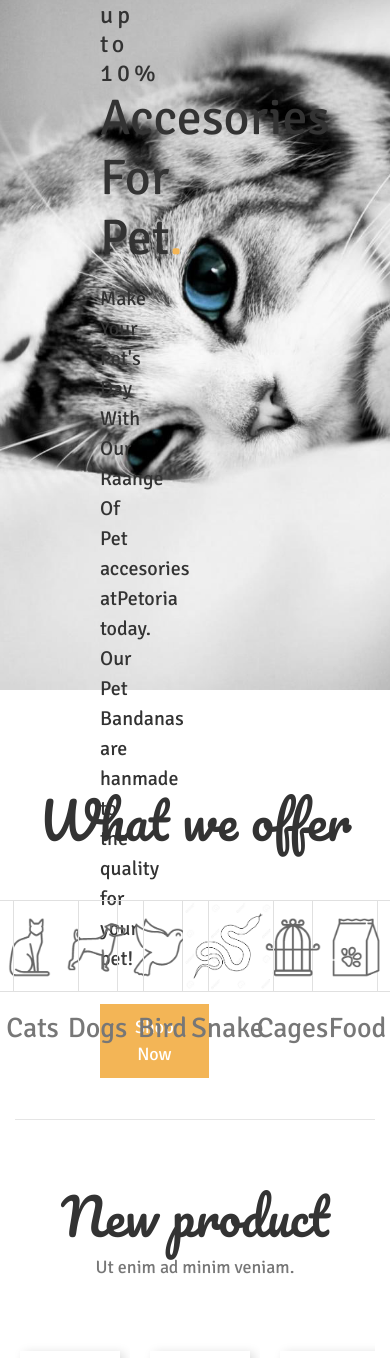
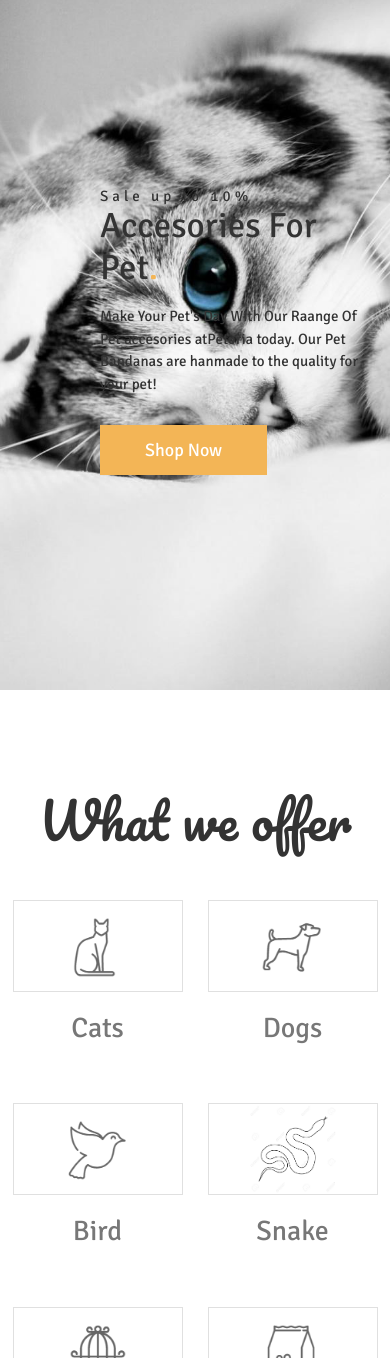
Before and after one commit to thekids1002/3KS_SHOP, a PHP site: page / in a window 390 px wide; the page is wider, and only the part inside the window is pictured. Shown: the part 1102-2460 px from the top of that part. Run offline with PHP 8.4, Linux system fonts and the light colour scheme.

Commit message:
responsive content

```diff
--- a/css/content.css
+++ b/css/content.css
@@ -7,6 +7,9 @@
     --title-color: #000;
     --white-color: #fff;
     --primary-color: #F3B556;
+    --primary-color-hover: #EC8B42;
+    --second-color: #A2C523;
+    --second-color-hover: #6F9A37;
     --box-shadow: 4px 2px 10px rgba(0, 0, 0, 0.15);
     --box-shadow-hover: 0px 3px 23px 0px rgba(0, 0, 0, 0.75);
     --text-shadow: 4px 4px 15px rgba(0, 0, 0, 0.5);
@@ -24,6 +27,7 @@
     border-radius: 0;
     font-size: 18px;
     font-weight: 500;
+    line-height: 40px;
 }
 
 .button:focus {
@@ -183,10 +200,6 @@
     margin-bottom: 30px;
 }
 
-.banner .banner-content .button {
-    padding: 10px 35px;
-}
-
 
 /*--------x---------------------------------------------------------------------x--------*/
 
@@ -568,3 +602,74 @@
     color: #6a6a6a;
     transform: translate(-50%, -50%);
 }
+
+
+/* --------------------------------------------------
+--              Scroll Top
+-----------------------------------------------------*/
+
+.scroll-top {
+    position: fixed;
+    width: 50px;
+    height: 50px;
+    background: var(--second-color);
+    right: 10px;
+    bottom: 30px;
+    display: flex;
+    justify-content: center;
+    align-items: center;
+    border-radius: 10px;
+    overflow: hidden;
+    box-shadow: 2px 2px 2px 0px rgba(0, 0, 0, 0.2);
+}
+
+.scroll-top::before {
+    content: '';
+    width: 60%;
+    height: 60%;
+    background: var(--white-color);
+    position: absolute;
+    border-radius: 50%;
+}
+
+.scroll-top a {
+    width: 100%;
+    height: 100%;
+    display: block;
+    background: transparent;
+    position: relative;
+}
+
+.scroll-top a i {
+    font-size: 20px;
+    position: absolute;
+    top: 49%;
+    left: 50%;
+    transform: translate(-50%, -60%);
+    color: var(--second-color);
+}
+
+.scroll-top:hover {
+    background: var(--second-color-hover);
+    color: var(--second-color-hover) !important;
+}
+
+
+/* ---------------------------------
+        Reponsive bootrap-
+-------------------------------------*/
+
+.banner .col-sm-12 h3,
+.banner .col-md-12 h3 {
+    font-size: 15px;
+}
+
+.banner .col-sm-12 h1,
+.banner .col-md-12 h1 {
+    font-size: 35px;
+}
+
+.banner .col-sm-12 p,
+.banner .col-md-12 p {
+    font-size: 15px;
+}
--- a/templates/content.php
+++ b/templates/content.php
@@ -62,7 +62,7 @@
   <!-- ======================================= -->
   <div class="row banner">
     <img src="./img/banner/banner.jpg" alt="" class="img-banner">
-    <div class="col-5 banner-content">
+    <div class="col-xl-5 col-lg-6 col-md-12 col-sm-12 banner-content">
       <h3>Sale up to 10%</h3>
       <h1 class="banner-title">Accesories For Pet<span class="dots">.</span></h1>
       <p>Make Your Pet's Day With Our Raange Of Pet accesories atPetoria today. Our Pet Bandanas are hanmade to the quality for your pet!</p>
@@ -79,7 +79,7 @@
         <h1>What we offer</h1>
       </div>
       <div class="row">
-        <div class="col-2">
+        <div class="col-xl-2 col-md-4 col-6">
           <div class="services-box">
             <a href="" class="services-link">
               <div class="services-icon">
@@ -90,7 +90,7 @@
           </div>
         </div>
 
-        <div class="col-2">
+        <div class="col-xl-2 col-md-4 col-6">
           <div class="services-box">
             <a href="" class="services-link">
               <div class="services-icon">
@@ -100,7 +100,7 @@
             </a>
           </div>
         </div>
-        <div class="col-2">
+        <div class="col-xl-2 col-md-4 col-6">
           <div class="services-box">
             <a href="" class="services-link">
               <div class="services-icon">
@@ -110,7 +110,7 @@
             </a>
           </div>
         </div>
-        <div class="col-2">
+        <div class="col-xl-2 col-md-4 col-6">
           <div class="services-box">
             <a href="" class="services-link">
               <div class="services-icon">
@@ -120,7 +120,7 @@
             </a>
           </div>
         </div>
-        <div class="col-2">
+        <div class="col-xl-2 col-md-4 col-6">
           <div class="services-box">
             <a href="" class="services-link">
               <div class="services-icon">
@@ -130,7 +130,7 @@
             </a>
           </div>
         </div>
-        <div class="col-2">
+        <div class="col-xl-2 col-md-4 col-6">
           <div class="services-box">
             <a href="" class="services-link">
               <div class="services-icon">
@@ -157,6 +157,11 @@
         <p>Ut enim ad minim veniam.</p>
       </div>
 
+      <span class="view-all">
+        <a href="" class="view-all-link">View all <i class="fa fa-angle-double-right view-all-icon" aria-hidden="true"></i>
+        </a>
+      </span>
+
       <div id="pd-carousel" class="carousel slide" data-ride="carousel">
         <ol class="carousel-indicators">
           <li data-target="#pd-carousel" data-slide-to="0" class="active"></li>
@@ -174,7 +179,7 @@
                     <h2 class="card-title">Dog</h2>
                     <p class="card-text">Lorem ipsum dolor sit amet, consectetur adipisicing elit.</p>
                     <div class="product-price">200.000 <sup>đ</sup></div>
-                    <button type="button" class="btn button">Add To Cart</button>
+                    <button type="button" class="btn button button-second">Add To Cart</button>
                   </div>
                 </a>
               </div>
@@ -187,7 +192,7 @@
                     <h2 class="card-title">Dog</h2>
                     <p class="card-text">Lorem ipsum dolor sit amet, consectetur adipisicing elit.</p>
                     <div class="product-price">200.000 <sup>đ</sup></div>
-                    <button type="button" class="btn button">Add To Cart</button>
+                    <button type="button" class="btn button button-second">Add To Cart</button>
                   </div>
                 </a>
               </div>
@@ -200,7 +205,7 @@
                     <h2 class="card-title">Dog</h2>
                     <p class="card-text">Lorem ipsum dolor sit amet, consectetur adipisicing elit.</p>
                     <div class="product-price">200.000 <sup>đ</sup></div>
-                    <button type="button" class="btn button">Add To Cart</button>
+                    <button type="button" class="btn button button-second">Add To Cart</button>
                   </div>
                 </a>
               </div>
@@ -218,7 +223,7 @@
                     <h2 class="card-title">Dog</h2>
                     <p class="card-text">Lorem ipsum dolor sit amet, consectetur adipisicing elit.</p>
                     <div class="product-price">200.000 <sup>đ</sup></div>
-                    <button type="button" class="btn button">Add To Cart</button>
+                    <button type="button" class="btn button button-second">Add To Cart</button>
                   </div>
                 </a>
               </div>
@@ -231,7 +236,7 @@
                     <h2 class="card-title">Dog</h2>
                     <p class="card-text">Lorem ipsum dolor sit amet, consectetur adipisicing elit.</p>
                     <div class="product-price">200.000 <sup>đ</sup></div>
-                    <button type="button" class="btn button">Add To Cart</button>
+                    <button type="button" class="btn button button-second">Add To Cart</button>
                   </div>
                 </a>
               </div>
@@ -244,7 +249,7 @@
                     <h2 class="card-title">Dog</h2>
                     <p class="card-text">Lorem ipsum dolor sit amet, consectetur adipisicing elit.</p>
                     <div class="product-price">200.000 <sup>đ</sup></div>
-                    <button type="button" class="btn button">Add To Cart</button>
+                    <button type="button" class="btn button button-second">Add To Cart</button>
                   </div>
                 </a>
               </div>
@@ -471,10 +476,11 @@
     </div>
   </div>
 
-  <!-- ======================================= -->
-  <!--             SCROLL TOP                  -->
-  <!-- ======================================= -->
-  <div class="scroll-top" id="scroll-top">
-
-  </div>
 </main>
+<!-- ======================================= -->
+<!--             SCROLL TOP                  -->
+<!-- ======================================= -->
+<div class="scroll-top" id="scroll-top">
+  <a href="#top-bar"><i class="fa fa-chevron-up" aria-hidden="true"></i>
+  </a>
+</div>
--- a/templates/header.php
+++ b/templates/header.php
@@ -26,7 +26,7 @@ session_start();
 
 
   <!-- TopBar -->
-  <div class="top-bar">
+  <div class="top-bar" id="top-bar">
     <div class="container">
       <div class="row">
         <div class="col-lg-6 col-12">
```
Also changed, not shown: other parts of css/content.css (+45 -11 lines).
